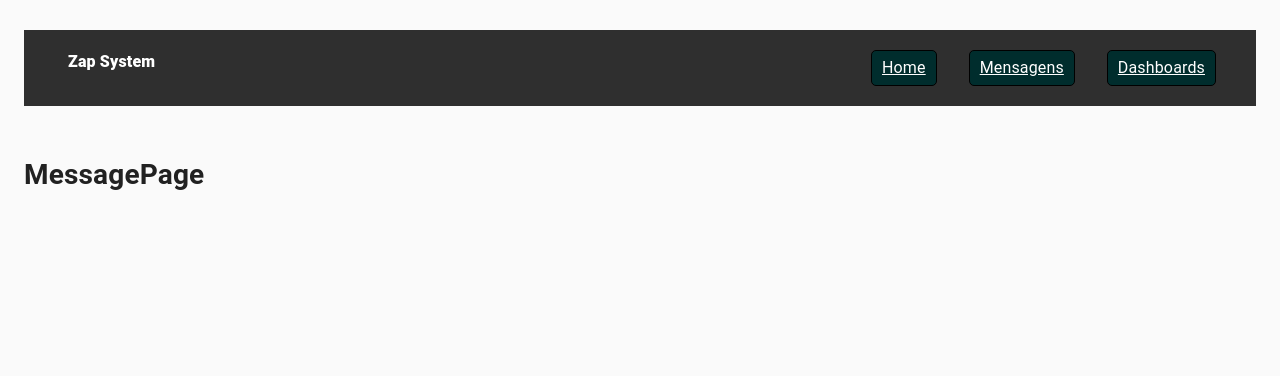
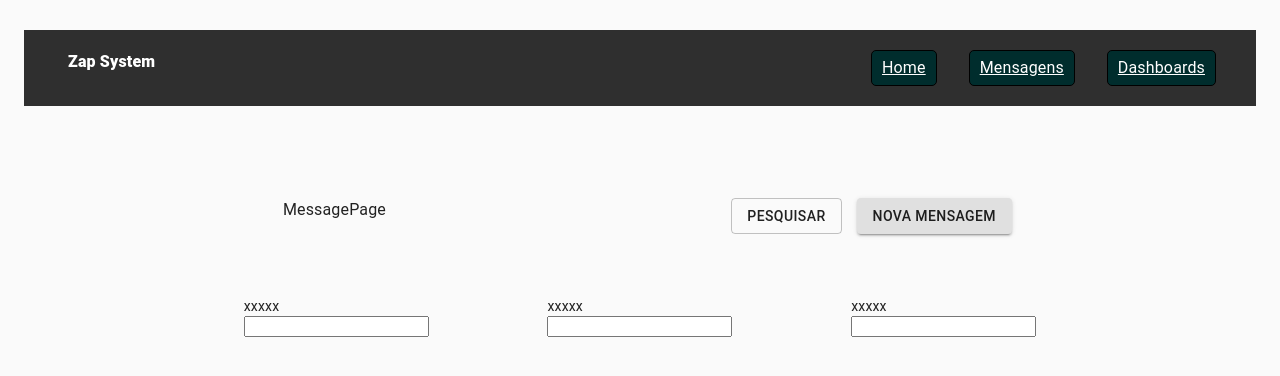
Before and after one commit to alessandra1408/Projeto02-devinHouse, a React (Create React App) app in the folder zap-system/: page /messagePage in a window 1280 px wide. Shown: the top 376 px of the page. Built offline with nearby package versions, Linux system fonts and the light colour scheme.

Commit message:
Create Form

```diff
--- a/zap-system/package.json
+++ b/zap-system/package.json
@@ -4,6 +4,7 @@
   "private": true,
   "dependencies": {
     "@material-ui/core": "^4.12.3",
+    "@material-ui/styles": "^4.11.4",
     "@testing-library/jest-dom": "^5.11.4",
     "@testing-library/react": "^11.1.0",
     "@testing-library/user-event": "^12.1.10",
--- a/zap-system/src/pages/homePage/index.jsx
+++ b/zap-system/src/pages/homePage/index.jsx
@@ -1,6 +1,6 @@
 import React, { Component } from 'react';
 import Header from "../../components/Header"
-import { Container } from '@material-ui/core';
+import { Container, Button, Typography } from '@material-ui/core';
 
 export default function Homepage(){
 
--- /dev/null
+++ b/zap-system/src/pages/messagePage/Form/index.jsx
@@ -0,0 +1,36 @@
+import React, { Component } from 'react';
+import { Typography, TextField, Container, Grid, Box } from '@material-ui/core';
+import './style.css'
+
+class Form extends Component{
+    render(){
+        return(
+            <>
+
+                <div id="Inputs">
+
+                    <div>
+                        <label htmlFor="">xxxxx</label>
+                        <input type="text" />
+                    </div>
+
+
+                    <div>
+                        <label htmlFor="">xxxxx</label>
+                        <input type="text" />
+                    </div>
+
+                    <div>
+                        <label htmlFor="">xxxxx</label>
+                        <input type="text" />
+                    </div>
+
+                </div>
+
+
+            </>
+        )
+    }
+}
+
+export default Form;
--- /dev/null
+++ b/zap-system/src/pages/messagePage/Form/style.css
@@ -0,0 +1,11 @@
+#Inputs{
+    display: inline-flex;
+    justify-content: space-around;
+    width: 100%;
+    margin-left: 7%;
+    margin-right: 7%;
+}
+
+input {
+    display: block;
+}
--- a/zap-system/src/pages/messagePage/index.jsx
+++ b/zap-system/src/pages/messagePage/index.jsx
@@ -1,17 +1,36 @@
 import React, { Component } from 'react';
 import Header from '../../components/Header';
-import { Container } from '@material-ui/core';
+import Form from './Form'
+import { Container, Button, Typography, Box } from '@material-ui/core';
+import './style.css'
 
 
 class MessagePage extends Component{
     render(){
         return(
             <>
-                <Container component="main" maxWidth={false}>
+                <Container component="main" maxWidth="xm" id="body">
                     <Header />
-                    <h1>
-                        MessagePage
-                    </h1>
+                    <Container class="head">
+                        <Box id="message">
+                            <Typography> MessagePage </Typography>
+                            <Box id="button">
+                                <Button
+                                variant="outlined"
+
+                                >Pesquisar</Button>
+                                <Button
+                                variant="contained"
+                                style={{left:15}}
+                                >Nova Mensagem</Button>
+                            </Box>
+                        </Box>
+                    </Container>
+
+                    <Container class="head">
+                        <Form />
+                    </Container>
+
                 </Container>
             </>
         )
--- /dev/null
+++ b/zap-system/src/pages/messagePage/style.css
@@ -0,0 +1,14 @@
+
+.head{
+    margin-left: 7%;
+    margin-right: 7%;
+    margin-top: 5%;
+    display: flex;
+    justify-content: center;
+}
+
+#message{
+    width: 100%;
+    display: inline-flex;
+    justify-content: space-around;
+}
```
Also changed, not shown: 1 other file (tests, documents, lock files or other folders).
